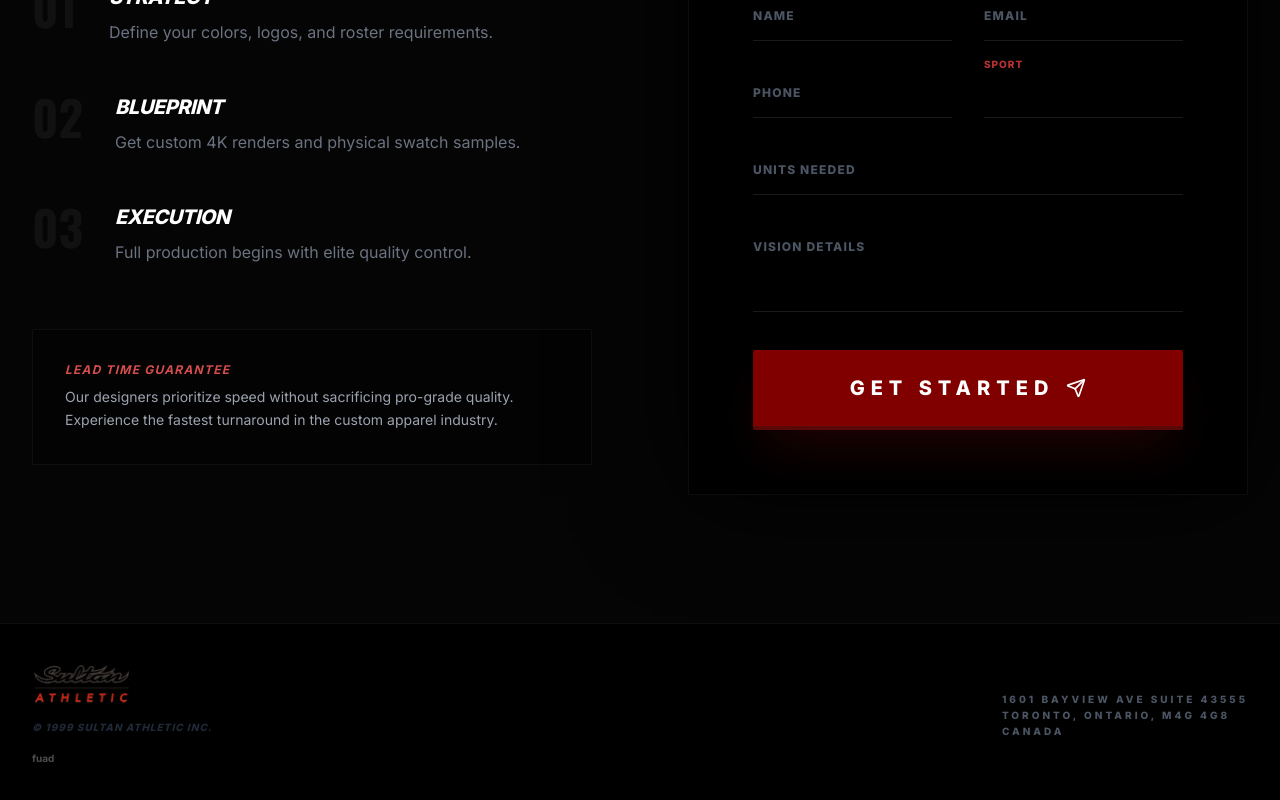
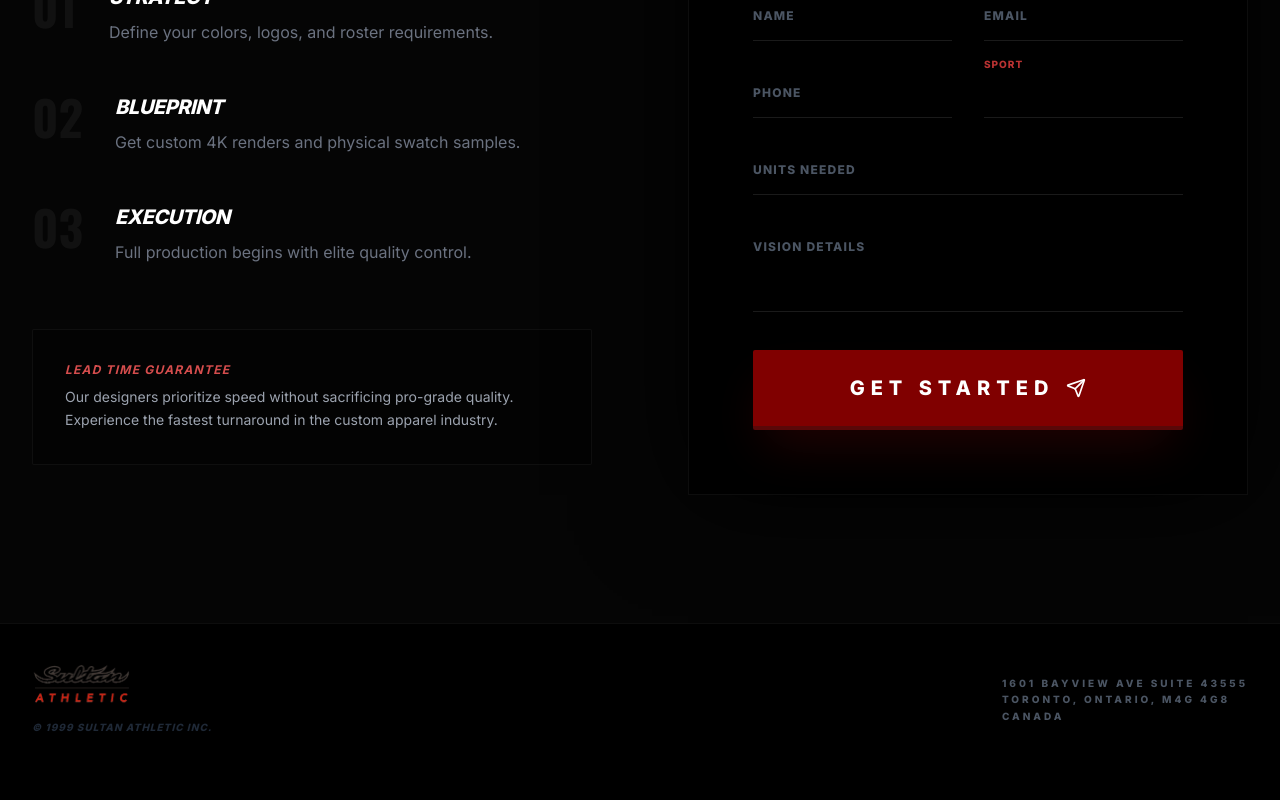
Before and after one commit to ideomio-stack/sultan, a React (Vite) app: page / in a window 1280 px wide. Shown: the part 4046-4846 px from the top of the page. After the commit the page ends 4821 px from the top, so only its background shows below. Built offline with nearby package versions, Linux system fonts and the light colour scheme.

Commit message:
Update webhook URL again and remove footer text

```diff
--- a/App.tsx
+++ b/App.tsx
@@ -56,7 +56,6 @@ const App: React.FC = () => {
             <div className="flex flex-col items-center md:items-start gap-4">
               <img src={logo} alt="Sultan Athletic" className="h-10 w-auto" />
               <p className="text-[10px] font-black text-gray-800 uppercase tracking-widest italic">© 1999 Sultan Athletic INC.</p>
-              <p className="text-[10px] text-white font-bold opacity-30 hover:opacity-100 transition-opacity">fuad</p>
             </div>
             <div className="text-[10px] font-black text-gray-600 uppercase tracking-[0.3em] leading-relaxed">
               <p>1601 Bayview Ave Suite 43555</p>
--- a/constants.tsx
+++ b/constants.tsx
@@ -62,4 +62,4 @@ export const SPORTS = [
   "Other"
 ];
 
-export const WEBHOOK_URL = "https://services.leadconnectorhq.com/hooks/rrK1mJRjfUD7qInI78ro/webhook-trigger/a1d95c15-e227-4ca9-ba58-bd456e949865";
+export const WEBHOOK_URL = "https://services.leadconnectorhq.com/hooks/5OSBU0K5RBGj8Wgt1JM8/webhook-trigger/5b82a02b-1d48-4e24-9961-6d65b2060c45";
```
